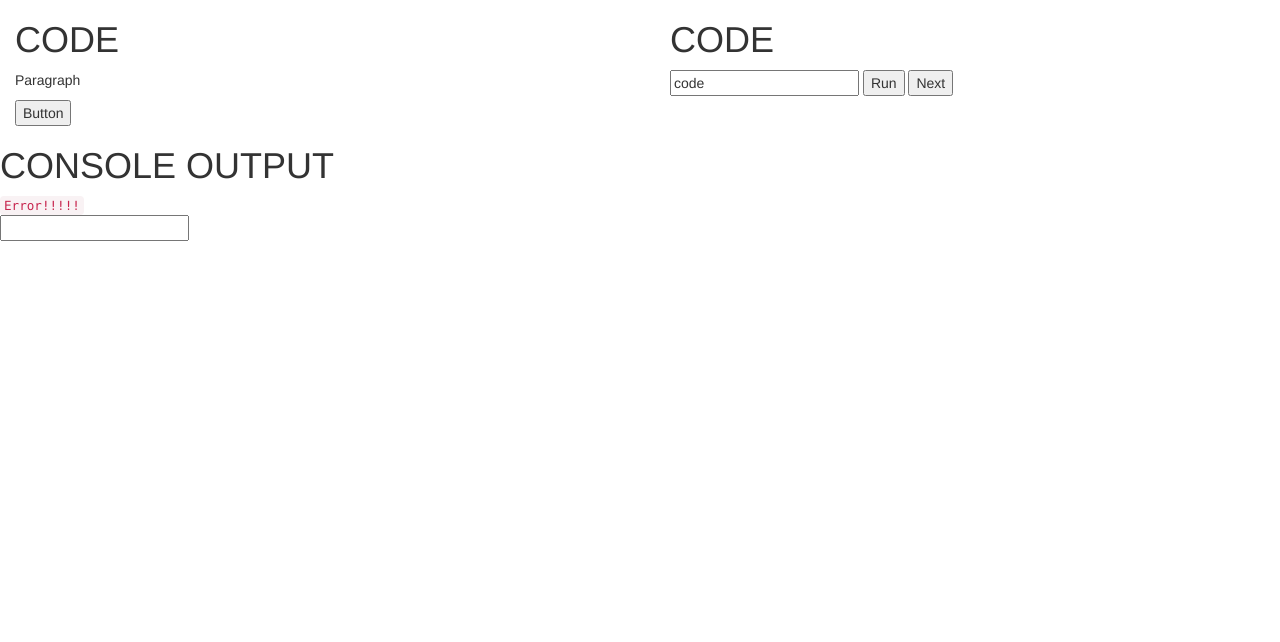
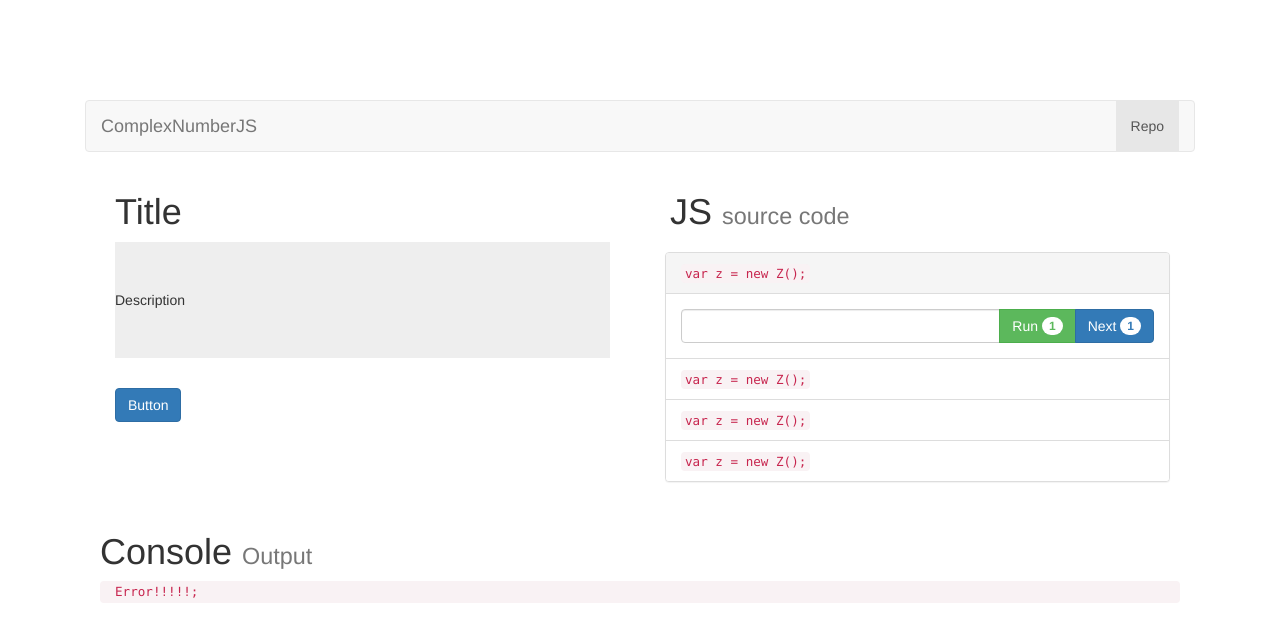
Before and after one commit to imohiosen/ComplexNumberJS, a plain HTML site: page index.html in a window 1280 px wide. Drawn offline with nearby package versions, Linux system fonts and the light colour scheme.

Commit message:
#nocomment

```diff
--- a/index.html
+++ b/index.html
@@ -9,40 +9,80 @@
 </head>
 <body>
 
-<div id="demo">
+<div id="demo" style="padding: 100px">
     <div class="row">
+        <nav class="navbar navbar-default">
+            <div class="container-fluid" >
+                <!-- Brand and toggle get grouped for better mobile display -->
+                <div class="navbar-header">
+                    <a class="navbar-brand" href="#">ComplexNumberJS</a>
+                </div>
+
+                <!-- Collect the nav links, forms, and other content for toggling -->
+                <div class="collapse navbar-collapse" id="bs-example-navbar-collapse-1">
+                    <ul class="nav navbar-nav navbar-right">
+                        <li class="active"><a href="https://github.com/imohiosen/ComplexNumberJS">Repo <span class="sr-only">(current)</span></a></li>
+
+                    </ul>
+                </div><!-- /.navbar-collapse -->
+            </div><!-- /.container-fluid -->
+        </nav>
         <div class="col-xs-6" id="slide">
-            <h1 class="col-xs-12">CODE</h1>
+            <h1 class="col-xs-12">Title</h1>
+
             <div class="col-xs-12">
-                <p>
-                    Paragraph
+                <p class="jumbotron">
+                    Description
                 </p>
-                <button>
+                <button class="btn btn-primary" type="button" >
                     Button
                 </button>
             </div>
         </div>
         <div class="col-xs-6" id="editor">
-            <h1 class="col-xs-12">CODE</h1>
-            <div class="col-xs-12">
-                <input type="text" value="code">
-                <button>
-                    Run
+            <h1 class="col-xs-12">JS <small>source code</small></h1>
+            <div class="col-xs-12" style="padding: 10px;">
+
+                <div class="panel panel-default">
+                    <!-- Default panel contents -->
+                    <div class="panel-heading">
+                        <code>var z = new Z();
+                    </code>
+                    </div>
+                    <div class="panel-body">
+                        <div class="input-group">
+                            <input type="text" class="form-control">
+                      <span class="input-group-btn">
+                <button class="btn btn-success" type="button">
+                    Run <span class="badge">1</span>
                 </button>
-                <button>
-                    Next
+                <button type="submit" class="btn btn-primary">
+                    Next  <span class="badge">1</span>
                 </button>
+                      </span>
+                        </div><!-- /input-group -->
+                    </div>
+
+                    <!-- List group -->
+                    <ul class="list-group">
+                        <li class="list-group-item">    <code>var z = new Z();
+                        </code></li>
+                        <li class="list-group-item">    <code>var z = new Z();
+                        </code></li>
+                        <li class="list-group-item">    <code>var z = new Z();
+                        </code></li>
+                    </ul>
+                </div>
+
+
             </div>
         </div>
         <div class="col-xs-12" id="console">
-            <h1>CONSOLE OUTPUT</h1>
-            <code>
-                Error!!!!!
+            <h1>Console <small>Output</small></h1>
+            <code class="col-xs-12">
+                Error!!!!!;
             </code>
         </div>
-    </div>
-    <div>
-        <input id="code" type="text">
     </div>
 
 </div>
```
